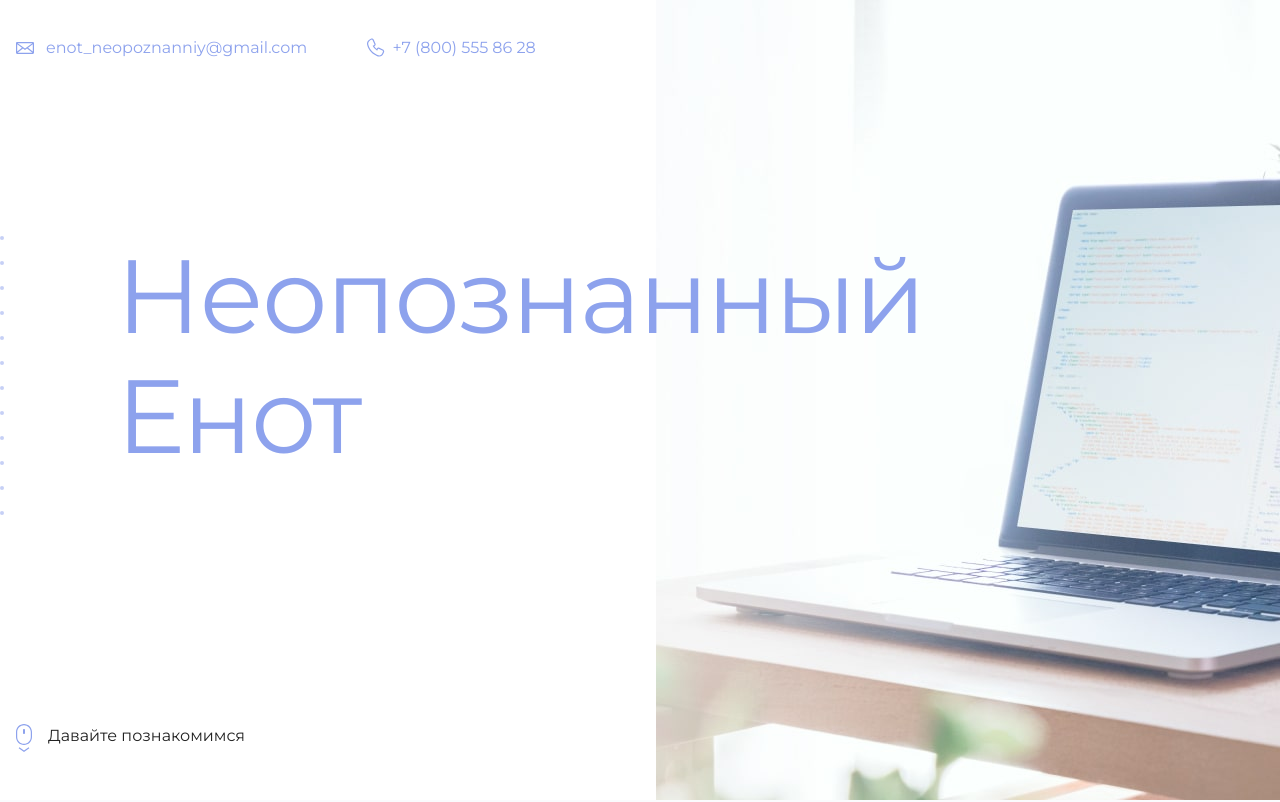
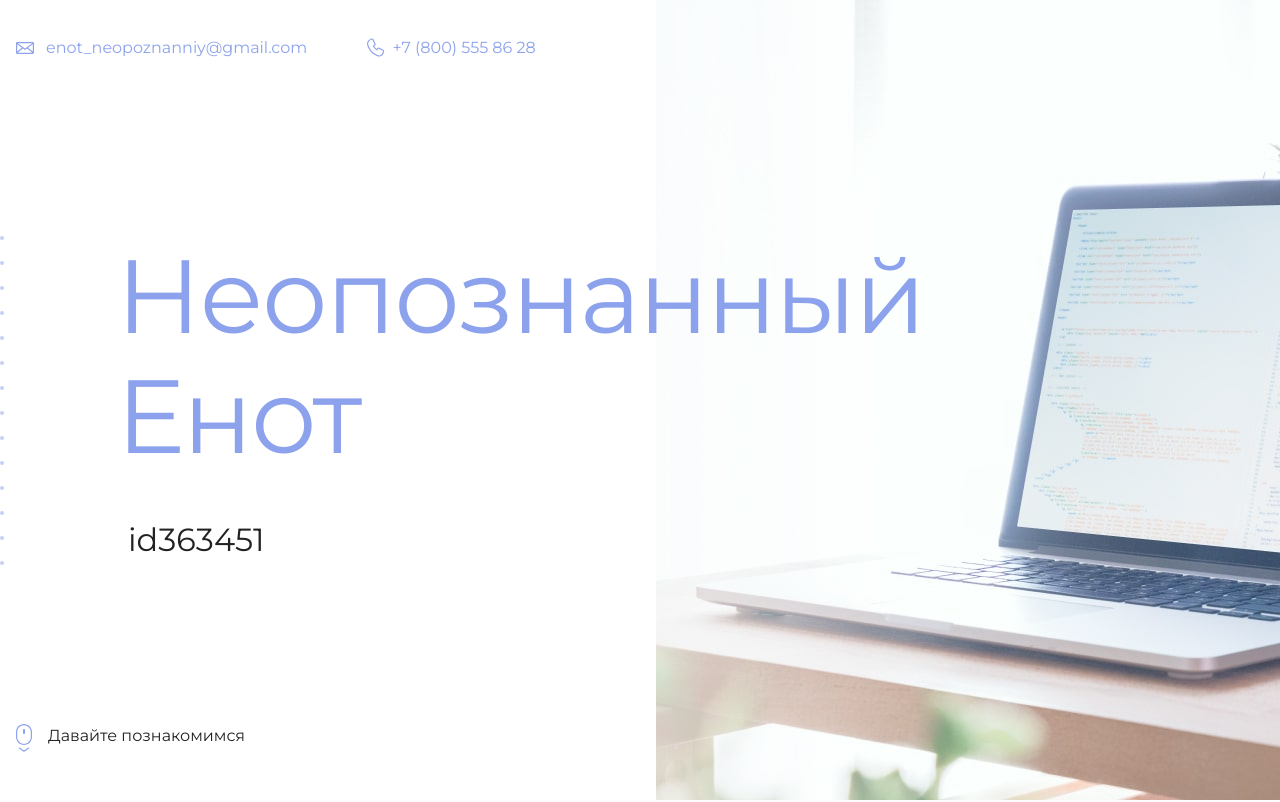
Before and after one commit to lutomskaya/my-site, a plain HTML site: page index.html in a window 1280 px wide. Shown: the top 802 px of the page. Drawn offline with Linux system fonts and the light colour scheme.

Commit message:
Добавила id

```diff
--- a/index.html
+++ b/index.html
@@ -19,7 +19,7 @@
       <section class="hero-image">
         <div class="container">
           <h1 class="heading">Неопознанный Енот</h1>
-          <p><!-- Тут ваш id на сайте Академии --></p>
+          <p>id363451</p>
         </div>
       </section>
 
```
